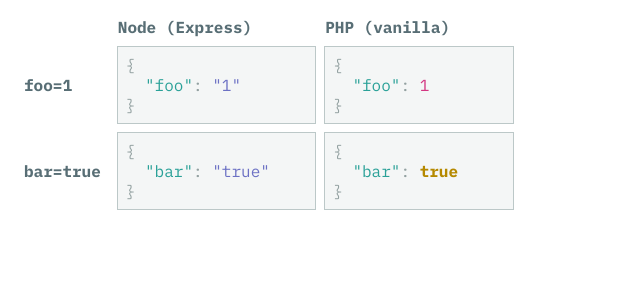
After one commit to hudlow/query-parse-suite, a PHP site: page / in a window 1280 px wide. The commit adds this page. Shown: the top 300 px of the page, without its empty margins (0-640 px from the left). Run offline with PHP 8.4, Linux system fonts and the light colour scheme.

Commit message:
Add style

```diff
--- a/package.json
+++ b/package.json
@@ -1,6 +1,7 @@
 {
   "type": "module",
   "dependencies": {
+    "highlight.js": "^11.8.0",
     "mustache": "^4.2.0",
     "node-fetch": "^3.3.1"
   }
--- a/php-vanilla-results/results.json
+++ b/php-vanilla-results/results.json
@@ -1 +1 @@
-[{"query":"foo=1","result":{"foo":"1"}},{"query":"bar=true","result":{"bar":"true"}}]
+[{"query":"foo=1","result":{"foo":1}},{"query":"bar=true","result":{"bar":true}}]
--- /dev/null
+++ b/publish/index.html
@@ -0,0 +1,43 @@
+<!doctype html>
+<html>
+  <head>
+    <title>Query Parsing Suite</title>
+    <link rel="preconnect" href="https://fonts.googleapis.com">
+    <link rel="preconnect" href="https://fonts.gstatic.com" crossorigin>
+    <link href="https://fonts.googleapis.com/css2?family=IBM+Plex+Mono:ital,wght@0,400;0,700;1,400&display=swap" rel="stylesheet">
+    <link rel="stylesheet" href="style.css">
+  </head>
+  <body>
+    <div>
+      <table>
+        <thead>
+          <tr>
+            <th></th>
+            <th>Node (Express)</th>
+            <th>PHP (vanilla)</th>
+          </tr>
+        </thead>
+        <tbody>
+          <tr>
+            <td>foo&#x3D;1</td>
+            <td><span class="hljs-punctuation">{</span>
+  <span class="hljs-attr">&quot;foo&quot;</span><span class="hljs-punctuation">:</span> <span class="hljs-string">&quot;1&quot;</span>
+<span class="hljs-punctuation">}</span></td>
+            <td><span class="hljs-punctuation">{</span>
+  <span class="hljs-attr">&quot;foo&quot;</span><span class="hljs-punctuation">:</span> <span class="hljs-number">1</span>
+<span class="hljs-punctuation">}</span></td>
+          </tr>
+          <tr>
+            <td>bar&#x3D;true</td>
+            <td><span class="hljs-punctuation">{</span>
+  <span class="hljs-attr">&quot;bar&quot;</span><span class="hljs-punctuation">:</span> <span class="hljs-string">&quot;true&quot;</span>
+<span class="hljs-punctuation">}</span></td>
+            <td><span class="hljs-punctuation">{</span>
+  <span class="hljs-attr">&quot;bar&quot;</span><span class="hljs-punctuation">:</span> <span class="hljs-literal"><span class="hljs-keyword">true</span></span>
+<span class="hljs-punctuation">}</span></td>
+          </tr>
+        </tbody>
+      </table>
+    </div>
+  </body>
+</html>
--- a/publish/style.css
+++ b/publish/style.css
@@ -1,7 +1,56 @@
 body {
-  font-family: monospace;
+  font-family: "IBM Plex Mono", monospace;
+  font-size: 16px;
+  background-color: #fff;
+}
+
+table {
+  border-spacing: 8px;
+  border-collapse: separate;
 }
 
 th {
   padding-right: 64px;
+  color: #586e75;
 }
+
+td {
+  white-space: pre;
+  padding: 8px;
+  background-color: #f4f6f6;
+  border: 1px solid #bcc8c8;
+  cell-spacing: 4px;
+  vertical-align: top;
+}
+
+td:first-child {
+  font-weight: bold;
+  color: #586e75;
+  border: none;
+  background: none;
+  vertical-align: middle;
+}
+
+.hljs-attr {
+  color: #2aa198;
+}
+
+.hljs-literal {
+  color: #b58900;
+}
+
+.hljs-string {
+  color: #6c71c4;
+}
+
+.hljs-number {
+  color: #d33682;
+}
+
+.hljs-keyword {
+  font-weight: bold;
+}
+
+.hljs-punctuation {
+  color: #93a1a1;
+}
```
Also changed, not shown: combine.js (+9 -3 lines), template.mustache (+5 -3 lines), package-lock.json, 1 other file.
